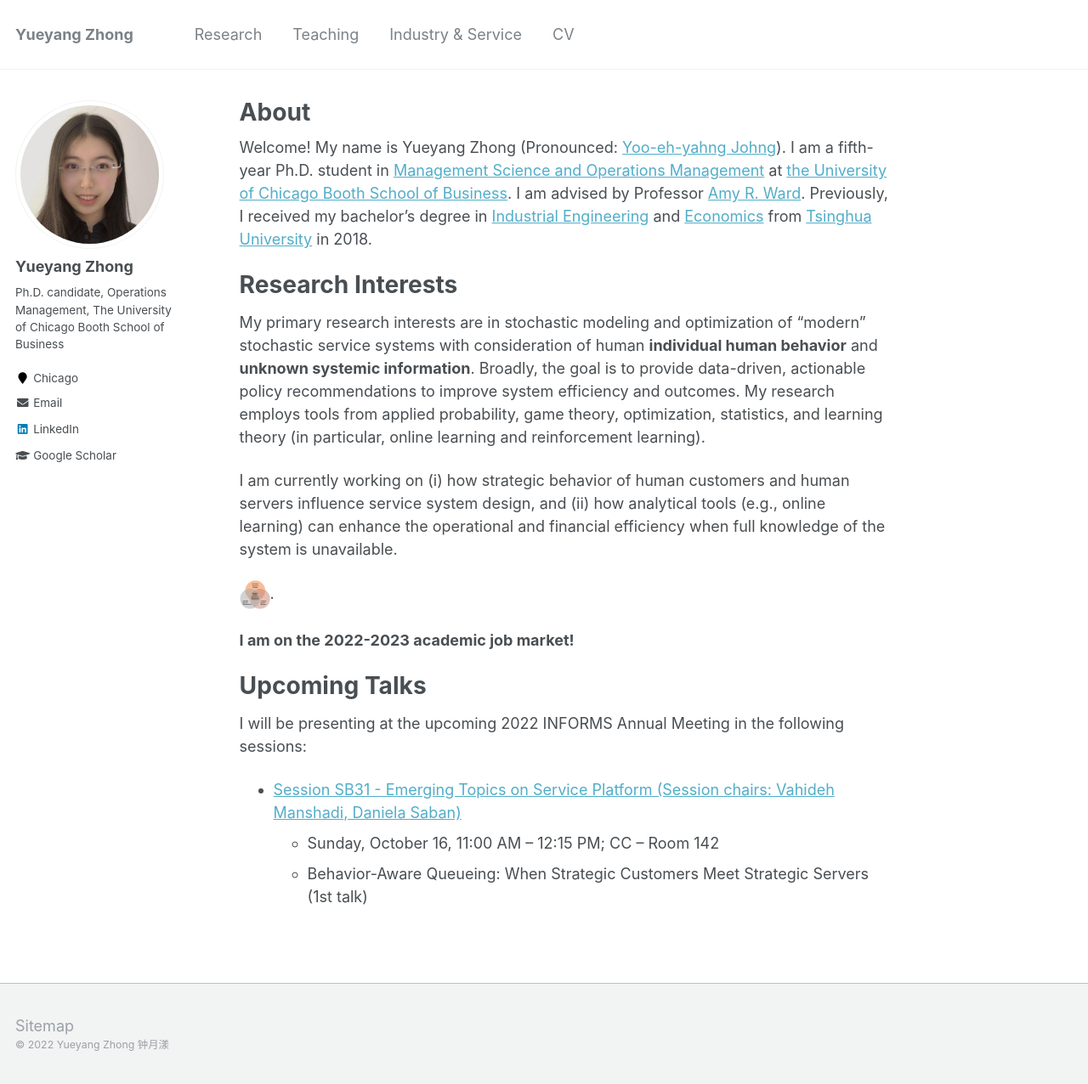
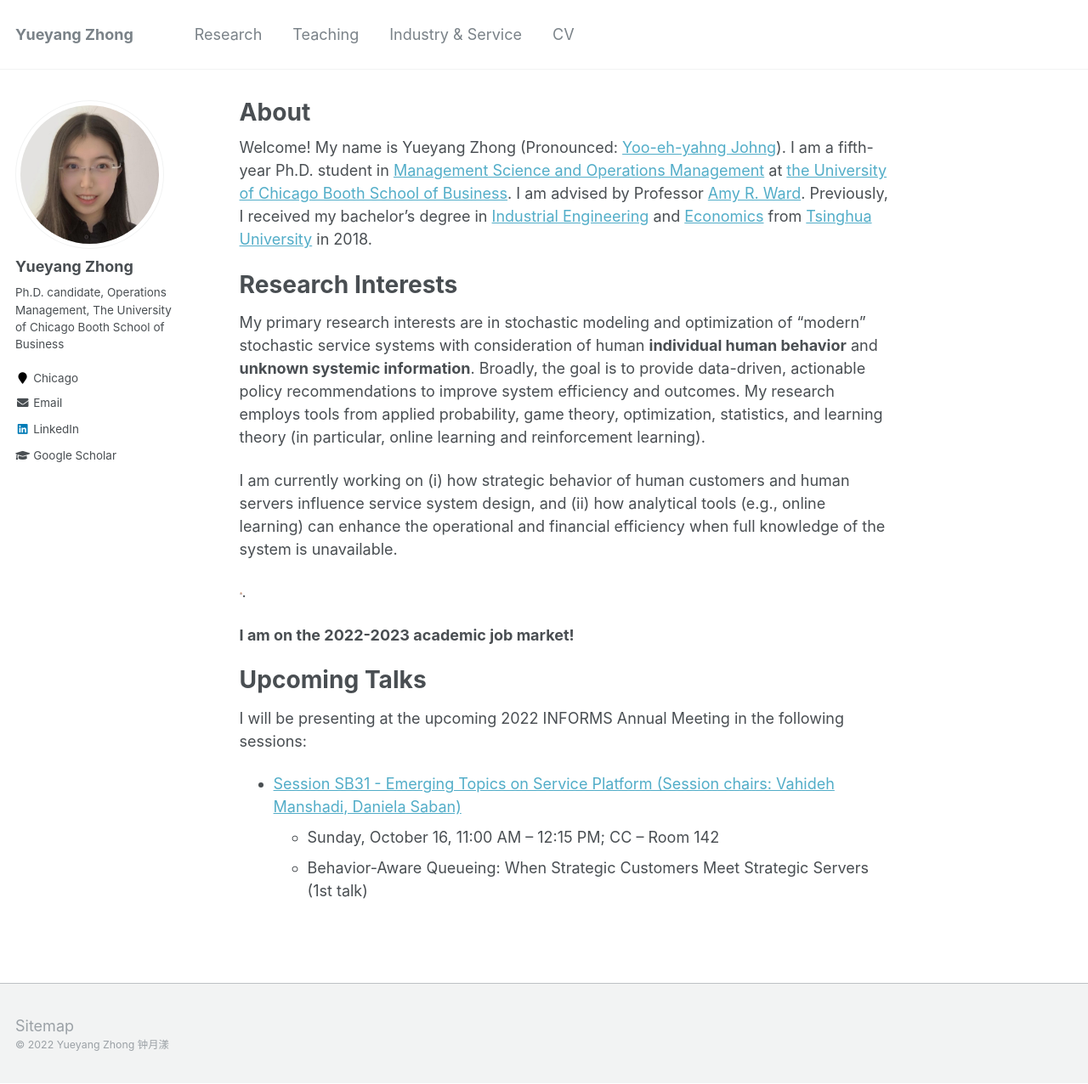
Before and after one commit to alicemengqi/site, a Jekyll site: the page built from _pages/about.md, in a window 1280 px wide and 1276 px high. Shown: the whole window at 85% size. Built offline with Jekyll 4.4.1, drawn with Linux system fonts in a browser that asks for light colours.

Commit message:
Update about.md

```diff
--- a/_pages/about.md
+++ b/_pages/about.md
@@ -17,7 +17,7 @@ My research employs tools from applied probability, game theory, optimization, s
 
 I am currently working on (i) how strategic behavior of human customers and human servers influence service system design, and (ii) how analytical tools (e.g., online learning) can enhance the operational and financial efficiency when full knowledge of the system is unavailable.
 
-![Research agenda](/images/website.png){:height="36px" width="36px"}.
+![Research agenda](/images/website.png){:height="3px" width="3px"}.
 
 **I am on the 2022-2023 academic job market!**
 
```
